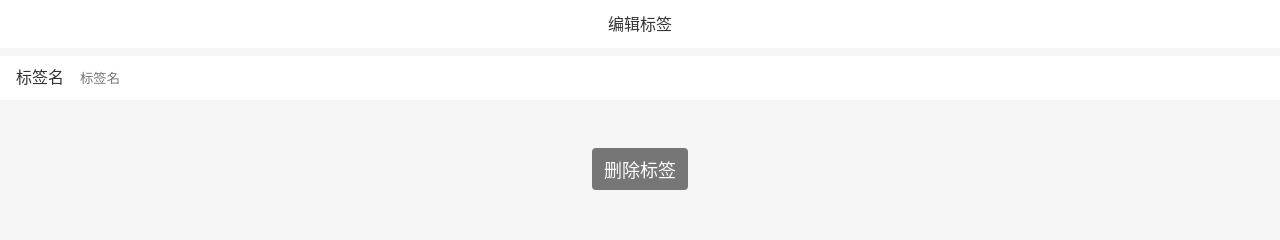
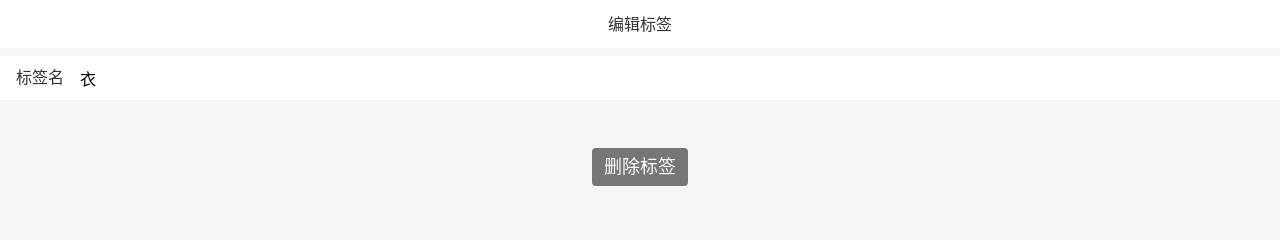
Before and after one commit to gjf610/JingWei-morney, a React (Vite) app: page /#/tags/1 in a window 1280 px wide. Shown: the top 240 px of the page. Built offline with nearby package versions, Linux system fonts and the light colour scheme.

Commit message:
feat: edit tag

```diff
--- a/src/index.scss
+++ b/src/index.scss
@@ -23,8 +23,9 @@
   line-height: 1.2;
   background-color: #f5f5f5;
 }
-button {
-  font-family: inherit;
+button,
+input {
+  font: inherit;
 }
 a {
   text-decoration: none;
--- a/src/useTags.tsx
+++ b/src/useTags.tsx
@@ -11,7 +11,23 @@
 const useTags = () => {
   const [tags, setTags] = useState<{ id: number, name: string }[]>(defaultTags)
   const findTag = (id: number) => tags.filter(tag => tag.id === id)[0]
-  return { tags, setTags, findTag }
+  const findTagIndex = (id: number) => {
+    let result = -1
+    for (let i = 0; i < tags.length; i++) {
+      if (tags[i].id === id) {
+        result = i;
+        break;
+      }
+    }
+    return result
+  }
+  const updateTag = (id: number, obj: { name: string }) => {
+    const index = findTagIndex(id)
+    const tagsClone = JSON.parse(JSON.stringify(tags))
+    tagsClone.splice(index, 1, { id, name: obj.name })
+    setTags(tagsClone);
+  }
+  return { tags, setTags, findTag, findTagIndex, updateTag }
 }
 
 export { useTags }
--- a/src/views/Tag.tsx
+++ b/src/views/Tag.tsx
@@ -29,10 +29,10 @@
   margin-top: 8px;
   padding: 0 16px;
 `
-const Tag: React.FC = (props) => {
-  const { findTag } = useTags()
-  const { id } = useParams<Params>()
-  const tag = findTag(parseInt(id))
+const Tag: React.FC = () => {
+  const { findTag, updateTag } = useTags()
+  const { id: idString } = useParams<Params>()
+  const tag = findTag(parseInt(idString))
 
   return (
     <Layout>
@@ -42,7 +42,10 @@
         <SvgIcon />
       </Topbar>
       <InputWrapper>
-        <Input label="标签名" type="text" placeholder="标签名" />
+        <Input label="标签名" type="text" placeholder="标签名"
+          value={tag.name} onChange={(e) => {
+            updateTag(tag.id, { name: e.target.value })
+          }} />
       </InputWrapper>
       <div>
         <Center>
```
